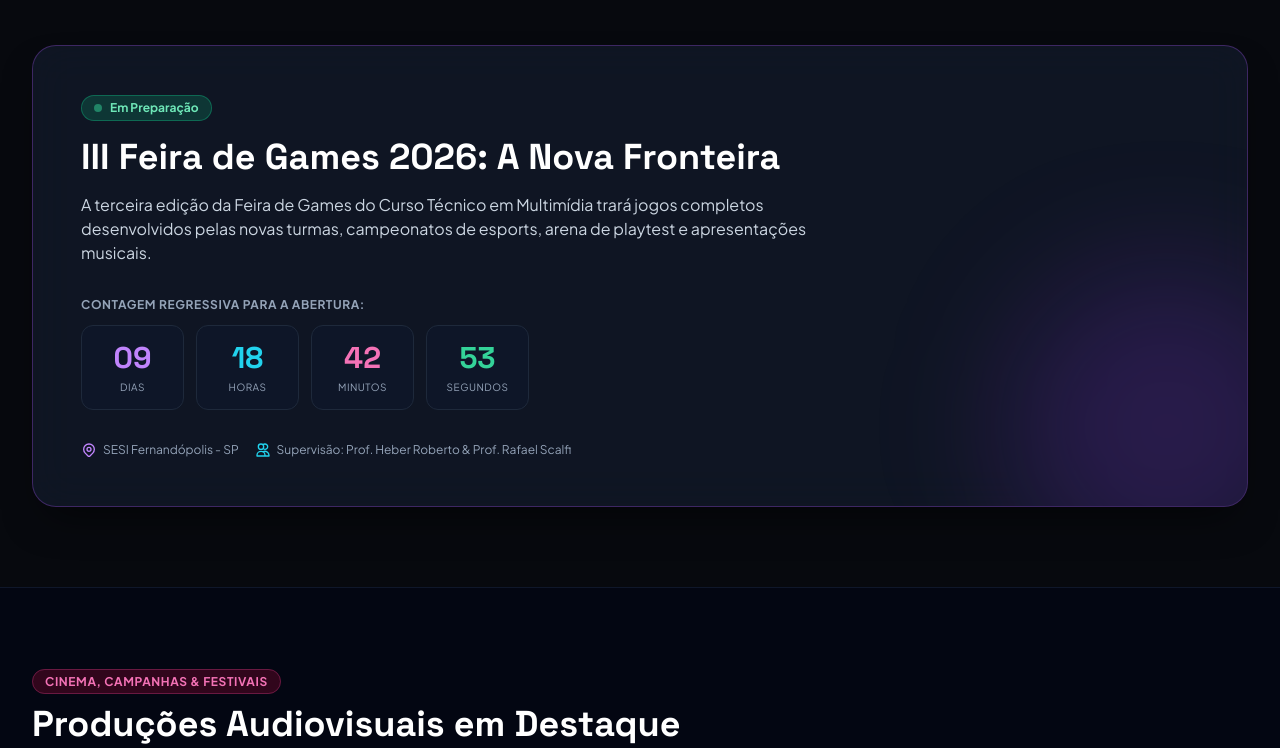
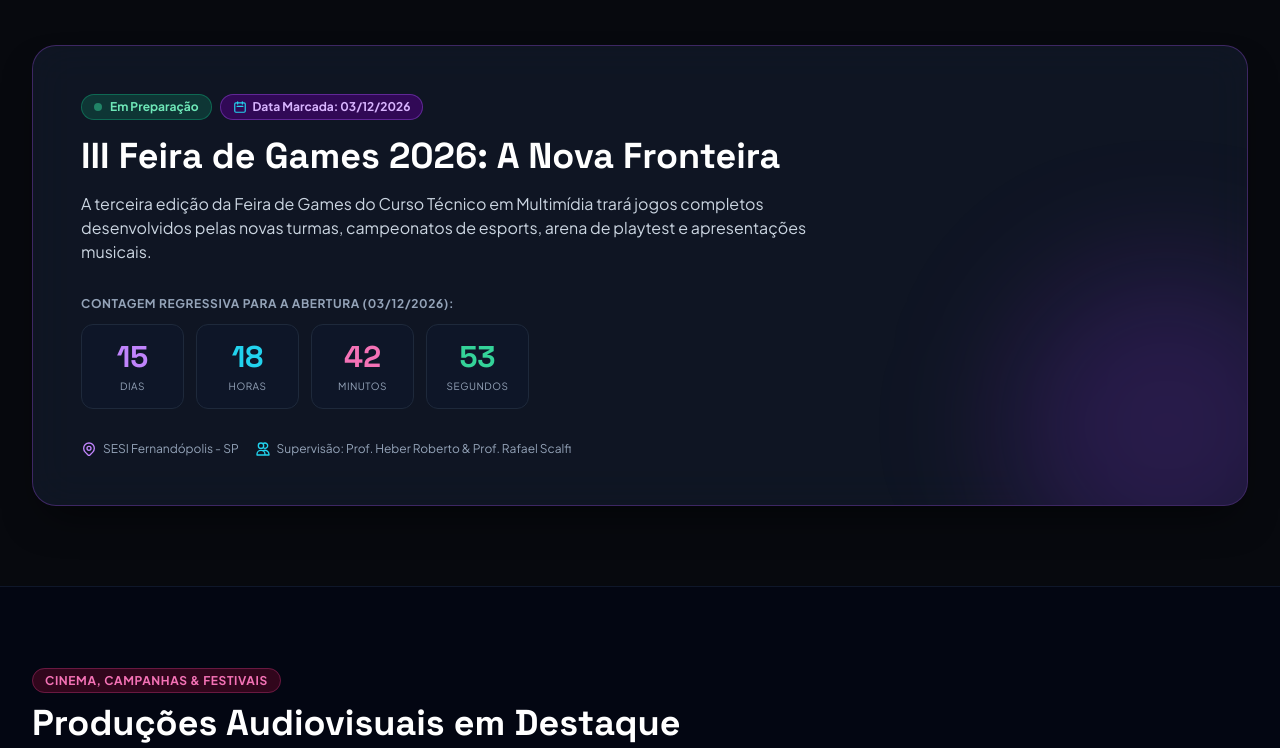
Before and after one commit to rafascalfi/tecnico-multimidia, a plain HTML site: page index.html in a window 1280 px wide. Shown: the part 1772-2520 px from the top of the page. Drawn offline with nearby package versions, Linux system fonts and the light colour scheme.

Commit message:
fix: atualizar contagem regressiva e data oficial da Feira de Games para 03/12/2026

```diff
--- a/app.js
+++ b/app.js
@@ -633,7 +633,7 @@ function setupFeiraTabs() {
   });
 }
 
-// Countdown to Feira Games 2026
+// Countdown to Feira Games 2026 (03/12/2026)
 function setupCountdown() {
   const daysEl = document.getElementById("count-days");
   const hoursEl = document.getElementById("count-hours");
@@ -642,7 +642,8 @@ function setupCountdown() {
 
   if (!daysEl) return;
 
-  const targetDate = new Date("2026-11-27T08:00:00").getTime();
+  // Set target date to December 3, 2026 at 08:00
+  const targetDate = new Date("2026-12-03T08:00:00").getTime();
 
   function update() {
     const now = new Date().getTime();
--- a/index.html
+++ b/index.html
@@ -315,10 +315,18 @@
           <div class="absolute -right-20 -bottom-20 w-80 h-80 bg-purple-600/20 rounded-full blur-3xl pointer-events-none"></div>
 
           <div class="max-w-3xl">
-            <span class="inline-flex items-center gap-2 px-3 py-1 rounded-full bg-emerald-500/20 border border-emerald-500/40 text-emerald-300 text-xs font-bold mb-4">
-              <span class="w-2 h-2 rounded-full bg-emerald-400 animate-pulse"></span>
-              Em Preparação
-            </span>
+            <div class="flex flex-wrap items-center gap-2 mb-4">
+              <span class="inline-flex items-center gap-2 px-3 py-1 rounded-full bg-emerald-500/20 border border-emerald-500/40 text-emerald-300 text-xs font-bold">
+                <span class="w-2 h-2 rounded-full bg-emerald-400 animate-pulse"></span>
+                Em Preparação
+              </span>
+              <span class="inline-flex items-center gap-1.5 px-3 py-1 rounded-full bg-purple-950/80 border border-purple-500/40 text-purple-300 text-xs font-bold">
+                <svg class="w-3.5 h-3.5 text-cyan-400" fill="none" stroke="currentColor" viewBox="0 0 24 24">
+                  <path stroke-linecap="round" stroke-linejoin="round" stroke-width="2" d="M8 7V3m8 4V3m-9 8h10M5 21h14a2 2 0 002-2V7a2 2 0 00-2-2H5a2 2 0 00-2 2v12a2 2 0 002 2z" />
+                </svg>
+                Data Marcada: 03/12/2026
+              </span>
+            </div>
 
             <h3 class="text-2xl sm:text-4xl font-extrabold text-white font-heading mb-4">
               III Feira de Games 2026: A Nova Fronteira
@@ -331,7 +339,7 @@
             <!-- Countdown Timer -->
             <div class="mb-8">
               <span class="text-xs font-bold uppercase tracking-wider text-slate-400 block mb-3">
-                Contagem Regressiva para a Abertura:
+                Contagem Regressiva para a Abertura (03/12/2026):
               </span>
               <div class="grid grid-cols-4 gap-3 max-w-md text-center">
                 <div class="bg-slate-900/90 border border-slate-800 p-3.5 rounded-xl">
```
